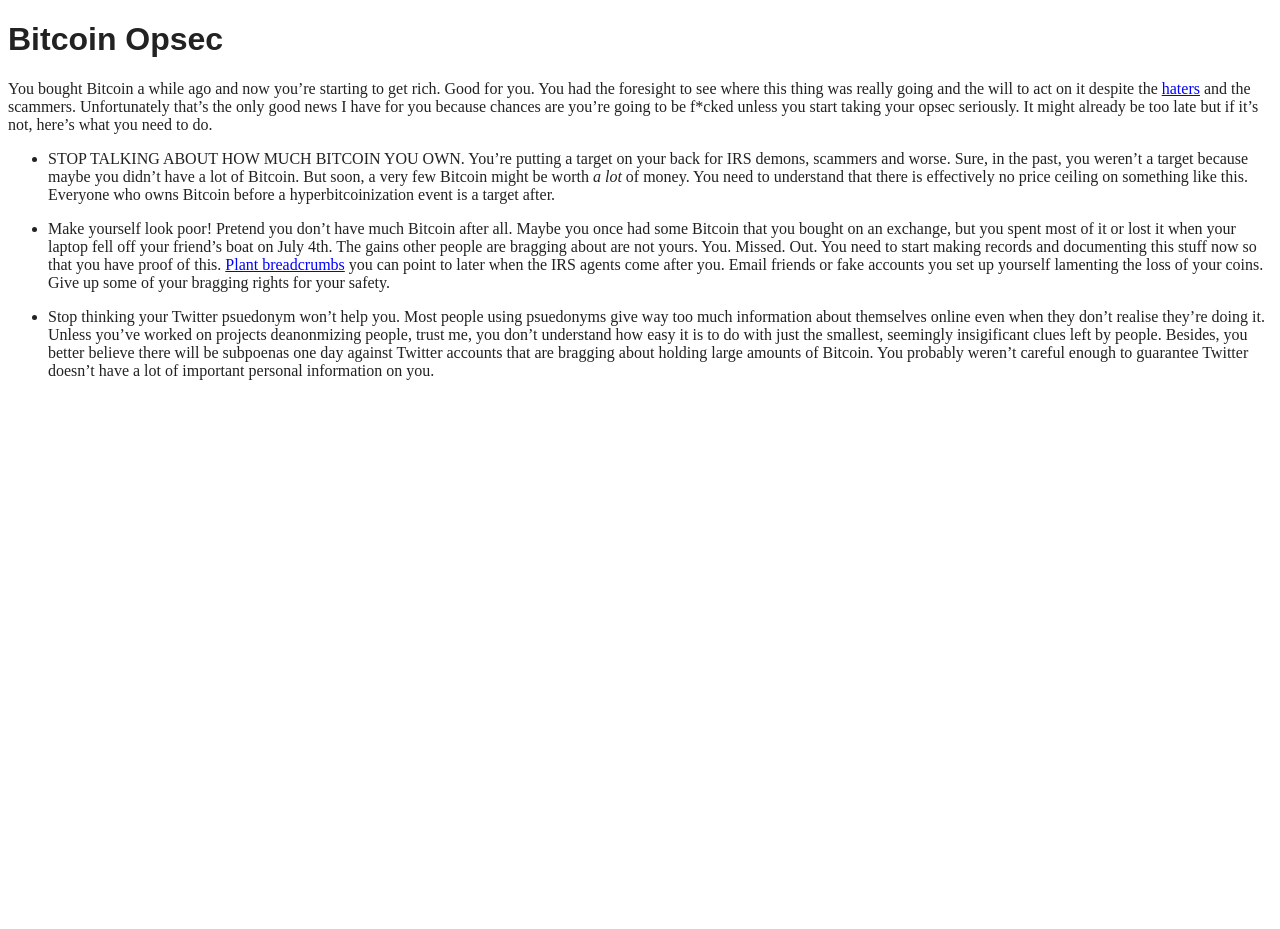
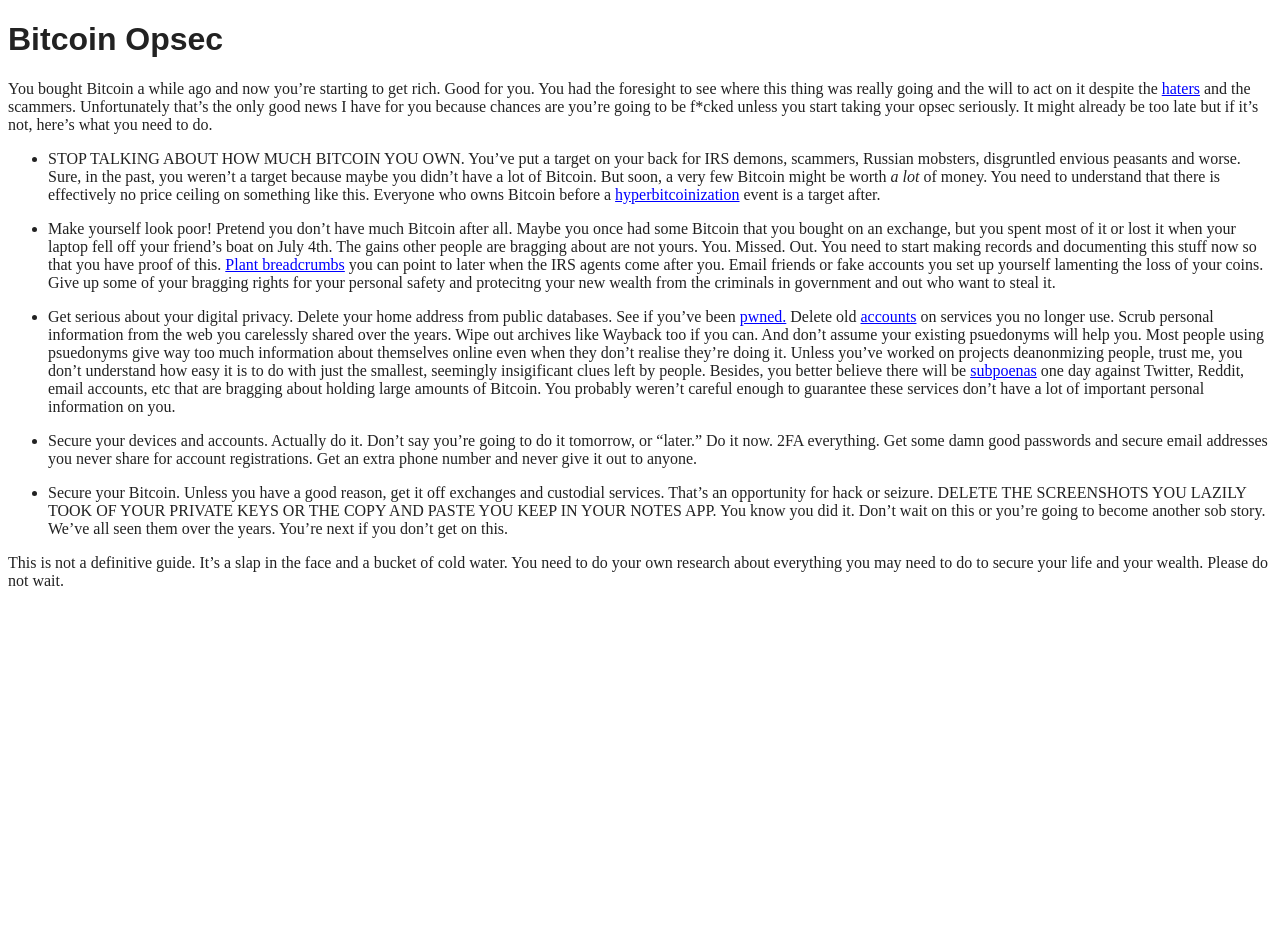
Before and after one commit to makgill/deryk, a Jekyll site: the page built from _posts/2020-12-19-opsec.md, in a window 1280 px wide. Built offline with Jekyll 4.4.1, drawn with Linux system fonts in a browser that asks for light colours.

Commit message:
Update 2020-12-19-opsec.md

```diff
--- a/_posts/2020-12-19-opsec.md
+++ b/_posts/2020-12-19-opsec.md
@@ -9,8 +9,15 @@
 You bought Bitcoin a while ago and now you're starting to get rich. Good for you. You had the foresight to see where this thing was
 really going and the will to act on it despite the [haters](https://99bitcoins.com/bitcoin-obituaries/) and the scammers. Unfortunately that's the only good news I have for you because chances are you're going to be <span>f*cked</span> unless you start taking your opsec seriously. It might already be too late but if it's not, here's what you need to do.
 
-- STOP TALKING ABOUT HOW MUCH BITCOIN YOU OWN. You're putting a target on your back for IRS demons, scammers and worse. Sure, in the past, you weren't a target because maybe you didn't have a lot of Bitcoin. But soon, a very few Bitcoin might be worth *a lot* of money. You need to understand that there is effectively no price ceiling on something like this. Everyone who owns Bitcoin before a hyperbitcoinization event is a target after.
+- STOP TALKING ABOUT HOW MUCH BITCOIN YOU OWN. You've put a target on your back for IRS demons, scammers, Russian mobsters, disgruntled envious peasants and worse. Sure, in the past, you weren't a target because maybe you didn't have a lot of Bitcoin. But soon, a very few Bitcoin might be worth *a lot* of money. You need to understand that there is effectively no price ceiling on something like this. Everyone who owns Bitcoin before a [hyperbitcoinization](https://nakamotoinstitute.org/mempool/hyperbitcoinization/) event is a target after.
 
-- Make yourself look poor! Pretend you don't have much Bitcoin after all. Maybe you once had some Bitcoin that you bought on an exchange, but you spent most of it or lost it when your laptop fell off your friend's boat on July 4th. The gains other people are bragging about are not yours. You. Missed. Out. You need to start making records and documenting this stuff now so that you have proof of this. [Plant breadcrumbs](https://twitter.com/marttimalmi/status/1339908801349230592) you can point to later when the IRS agents come after you. Email friends or fake accounts you set up yourself lamenting the loss of your coins. Give up some of your bragging rights for your safety.
+- Make yourself look poor! Pretend you don't have much Bitcoin after all. Maybe you once had some Bitcoin that you bought on an exchange, but you spent most of it or lost it when your laptop fell off your friend's boat on July 4th. The gains other people are bragging about are not yours. You. Missed. Out. You need to start making records and documenting this stuff now so that you have proof of this. [Plant breadcrumbs](https://twitter.com/marttimalmi/status/1339908801349230592) you can point to later when the IRS agents come after you. Email friends or fake accounts you set up yourself lamenting the loss of your coins. Give up some of your bragging rights for your personal safety and protecitng your new wealth from the criminals in government and out who want to steal it.
 
-- Stop thinking your Twitter psuedonym won't help you. Most people using psuedonyms give way too much information about themselves online even when they don't realise they're doing it. Unless you've worked on projects deanonmizing people, trust me, you don't understand how easy it is to do with just the smallest, seemingly insigificant clues left by people. Besides, you better believe there will be subpoenas one day against Twitter accounts that are bragging about holding large amounts of Bitcoin. You probably weren't careful enough to guarantee Twitter doesn't have a lot of important personal information on you.
+- Get serious about your digital privacy. Delete your home address from public databases. See if you've been [pwned.](https://haveibeenpwned.com/) Delete old [accounts](https://www.coindesk.com/how-roger-ver-hacked-what-he-did-stop-it) on services you no longer use.
+Scrub personal information from the web you carelessly shared over the years. Wipe out archives like Wayback too if you can. And don't assume your existing psuedonyms will help you. Most people using psuedonyms give way too much information about themselves online even when they don't realise they're doing it. Unless you've worked on projects deanonmizing people, trust me, you don't understand how easy it is to do with just the smallest, seemingly insigificant clues left by people. Besides, you better believe there will be [subpoenas](https://www.gwern.net/docs/sr/2015-03-30-gwern-redditsubpoena.html) one day against Twitter, Reddit, email accounts, etc that are bragging about holding large amounts of Bitcoin. You probably weren't careful enough to guarantee these services don't have a lot of important personal information on you.
+
+- Secure your devices and accounts. Actually do it. Don't say you're going to do it tomorrow, or "later." Do it now. 2FA everything. Get some damn good passwords and secure email addresses you never share for account registrations. Get an extra phone number and never give it out to anyone.
+
+- Secure your Bitcoin. Unless you have a good reason, get it off exchanges and custodial services. That's an opportunity for hack or seizure. DELETE THE SCREENSHOTS YOU LAZILY TOOK OF YOUR PRIVATE KEYS OR THE COPY AND PASTE YOU KEEP IN YOUR NOTES APP. You know you did it. Don't wait on this or you're going to become another sob story. We've all seen them over the years. You're next if you don't get on this.
+
+This is not a definitive guide. It's a slap in the face and a bucket of cold water. You need to do your own research about everything you may need to do to secure your life and your wealth. Please do not wait.
```
